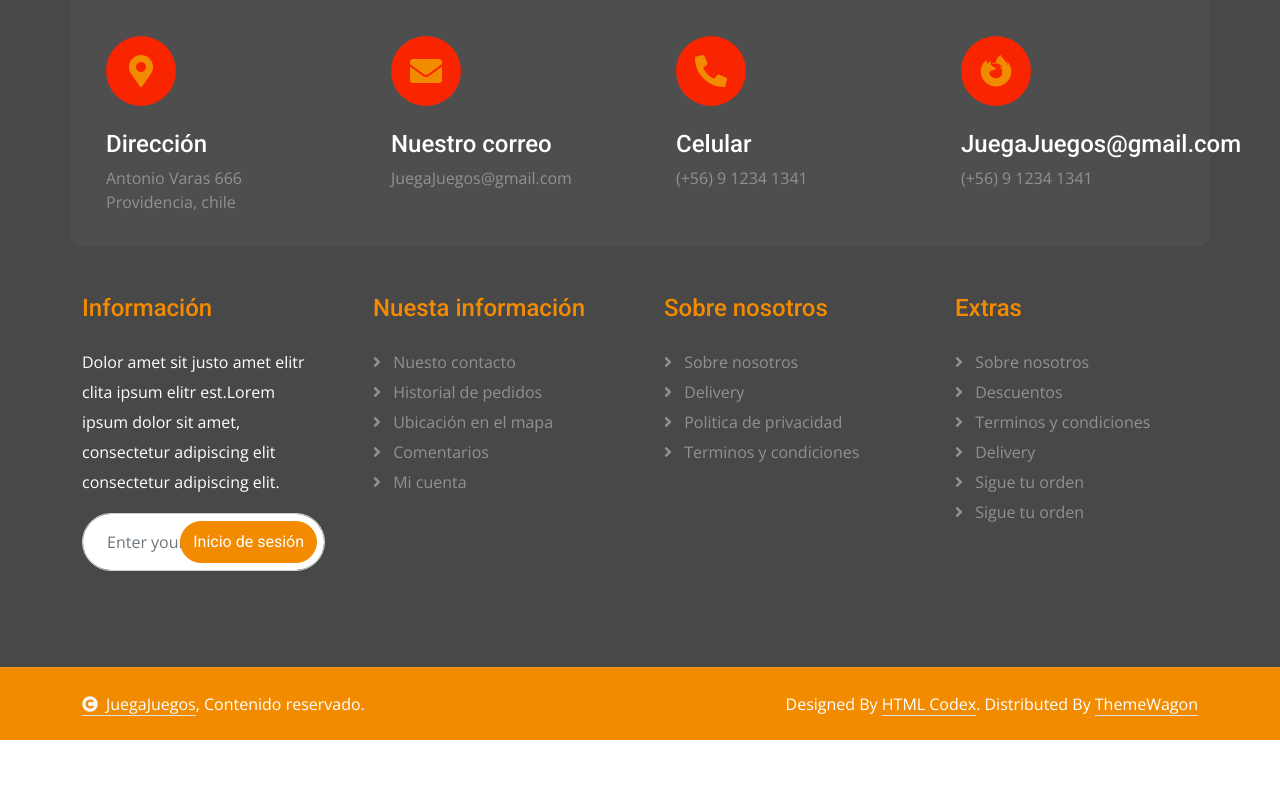
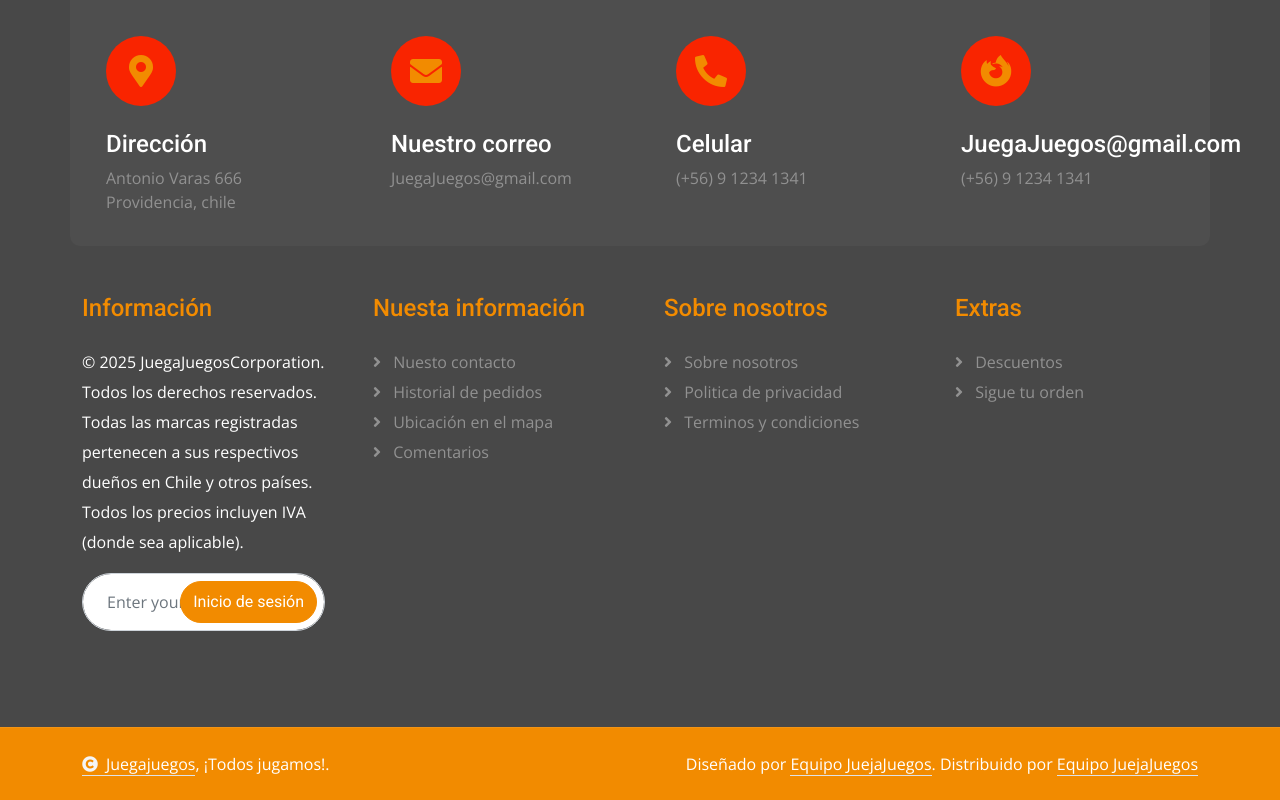
Before and after one commit to Martin-gonzalez/Full-Stack-2, a plain HTML site: page single.html in a window 1280 px wide. Shown: the part 3434-4234 px from the top of the page. Before the commit the page ends 4174 px from the top, so only its background shows below. Drawn offline with nearby package versions, Linux system fonts and the light colour scheme.

Commit message:
informacion actualizada
en index, shop y single

```diff
--- a/single.html
+++ b/single.html
@@ -430,8 +430,7 @@
                     <div class="footer-item d-flex flex-column">
                         <div class="footer-item">
                             <h4 class="text-primary mb-4">Información</h4>
-                            <p class="text-white mb-3">Dolor amet sit justo amet elitr clita ipsum elitr est.Lorem ipsum
-                                dolor sit amet, consectetur adipiscing elit consectetur adipiscing elit.</p>
+                            <p class="text-white mb-3">© 2025  JuegaJuegosCorporation. Todos los derechos reservados. Todas las marcas registradas pertenecen a sus respectivos dueños en  Chile y otros países. Todos los precios incluyen IVA (donde sea aplicable).</p>
                             <div class="position-relative mx-auto rounded-pill">
                                 <input class="form-control rounded-pill w-100 py-3 ps-4 pe-5" type="text"
                                     placeholder="Enter your email">
@@ -448,14 +447,12 @@
                         <a href="#" class=""><i class="fas fa-angle-right me-2"></i> Historial de pedidos</a>
                         <a href="#" class=""><i class="fas fa-angle-right me-2"></i> Ubicación en el mapa</a>
                         <a href="#" class=""><i class="fas fa-angle-right me-2"></i> Comentarios</a>
-                        <a href="#" class=""><i class="fas fa-angle-right me-2"></i> Mi cuenta</a>
                     </div>
                 </div>
                 <div class="col-md-6 col-lg-6 col-xl-3">
                     <div class="footer-item d-flex flex-column">
                         <h4 class="text-primary mb-4">Sobre nosotros</h4>
                         <a href="#" class=""><i class="fas fa-angle-right me-2"></i> Sobre nosotros</a>
-                        <a href="#" class=""><i class="fas fa-angle-right me-2"></i> Delivery</a>
                         <a href="#" class=""><i class="fas fa-angle-right me-2"></i> Politica de privacidad</a>
                         <a href="#" class=""><i class="fas fa-angle-right me-2"></i> Terminos y condiciones</a>
                     </div>
@@ -463,11 +460,7 @@
                 <div class="col-md-6 col-lg-6 col-xl-3">
                     <div class="footer-item d-flex flex-column">
                         <h4 class="text-primary mb-4">Extras</h4>
-                        <a href="#" class=""><i class="fas fa-angle-right me-2"></i> Sobre nosotros</a>
                         <a href="#" class=""><i class="fas fa-angle-right me-2"></i> Descuentos</a>
-                        <a href="#" class=""><i class="fas fa-angle-right me-2"></i> Terminos y condiciones</a>
-                        <a href="#" class=""><i class="fas fa-angle-right me-2"></i> Delivery</a>
-                        <a href="#" class=""><i class="fas fa-angle-right me-2"></i> Sigue tu orden</a>
                         <a href="#" class=""><i class="fas fa-angle-right me-2"></i> Sigue tu orden</a>
                     </div>
                 </div>
@@ -483,21 +476,21 @@
             <div class="row g-4 align-items-center">
                 <div class="col-md-6 text-center text-md-start mb-md-0">
                     <span class="text-white"><a href="#" class="border-bottom text-white"><i
-                                class="fas fa-copyright text-light me-2"></i>JuegaJuegos</a>, Contenido
-                        reservado.</span>
+                                class="fas fa-copyright text-light me-2"></i>Juegajuegos</a>, ¡Todos jugamos!.</span>
                 </div>
                 <div class="col-md-6 text-center text-md-end text-white">
 
                     <!--/*** This template is free as long as you keep the below author’s credit link/attribution link/backlink. ***/-->
                     <!--/*** If you'd like to use the template without the below author’s credit link/attribution link/backlink, ***/-->
                     <!--/*** you can purchase the Credit Removal License from "https://htmlcodex.com/credit-removal". ***/-->
-                    Designed By <a class="border-bottom text-white" href="https://htmlcodex.com">HTML Codex</a>.
-                    Distributed By <a class="border-bottom text-white" href="https://themewagon.com">ThemeWagon</a>
+                    Diseñado por <a class="border-bottom text-white" href="https://htmlcodex.com">Equipo JuejaJuegos</a>.
+                    Distribuido por <a class="border-bottom text-white" href="https://themewagon.com">Equipo JuejaJuegos</a>
                 </div>
             </div>
         </div>
     </div>
     <!-- Copyright End -->
+
 
 
     <!-- Back to Top -->
```
Also changed, not shown: index.html (+7 -13 lines), shop.html (+7 -13 lines).
